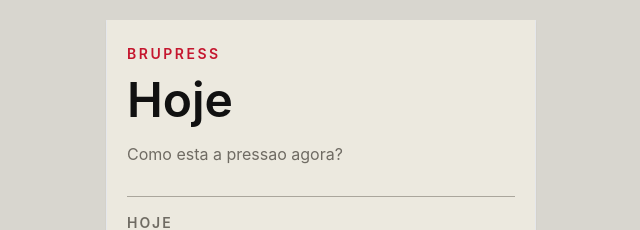
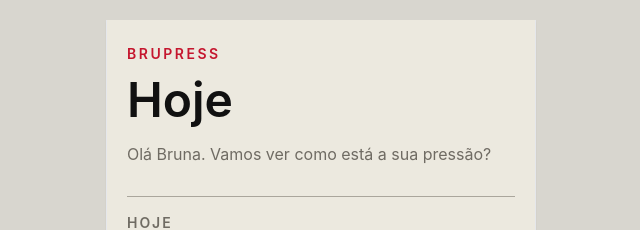
Before and after one commit to hericlessssss/brupress, a React (Vite) app: page / in a window 1280 px wide. Shown: the top 230 px of the page, without its empty margins (319-959 px from the left). Built offline with nearby package versions, Linux system fonts and the light colour scheme.

Commit message:
fix: welcome message

```diff
--- a/src/features/pressure/components/HomePage.tsx
+++ b/src/features/pressure/components/HomePage.tsx
@@ -38,7 +38,7 @@ export function HomePage({
             Hoje
           </h1>
           <p className="mt-4 text-base leading-7 text-secondary">
-            Como esta a pressao agora?
+            Olá Bruna. Vamos ver como está a sua pressão?
           </p>
         </header>
 
```
